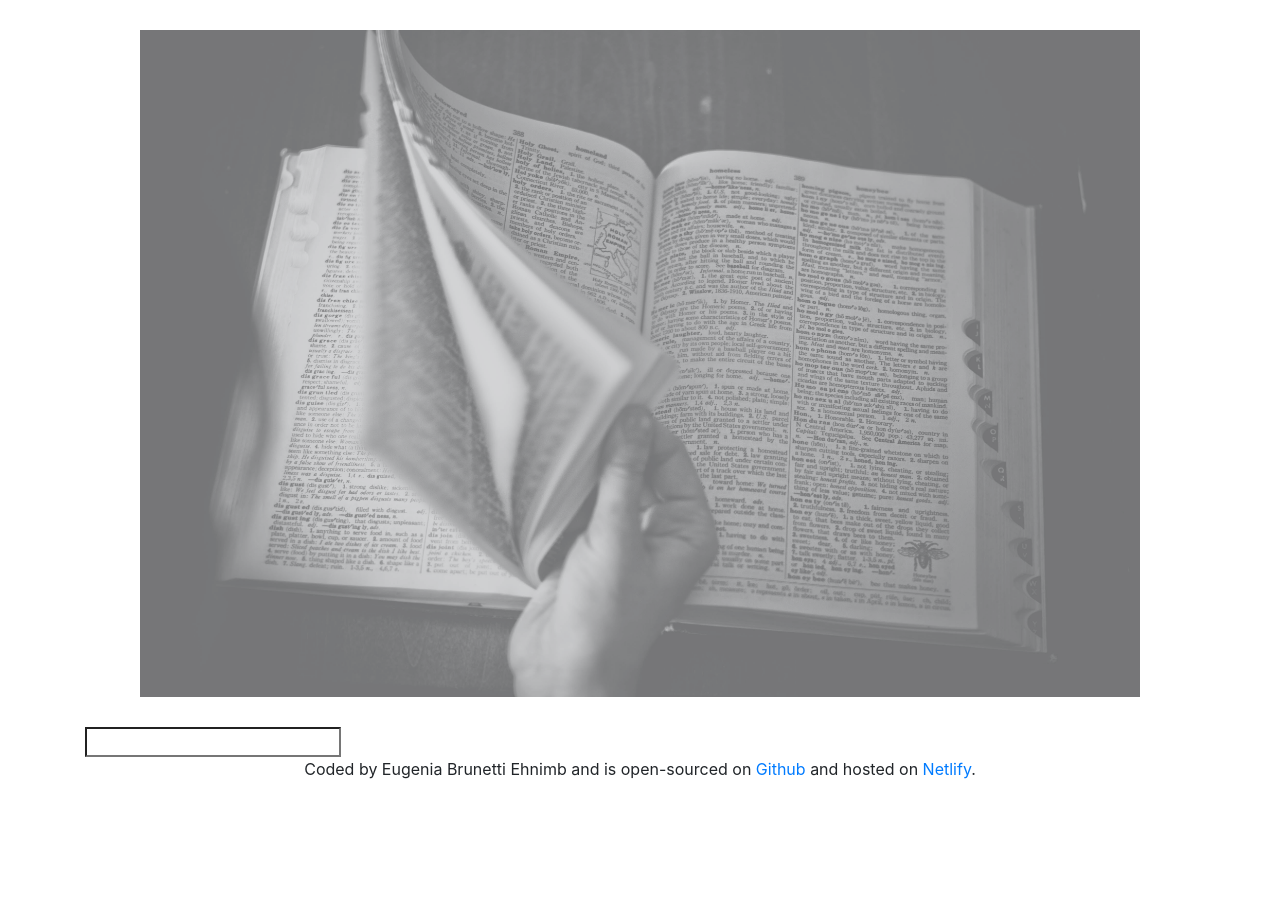
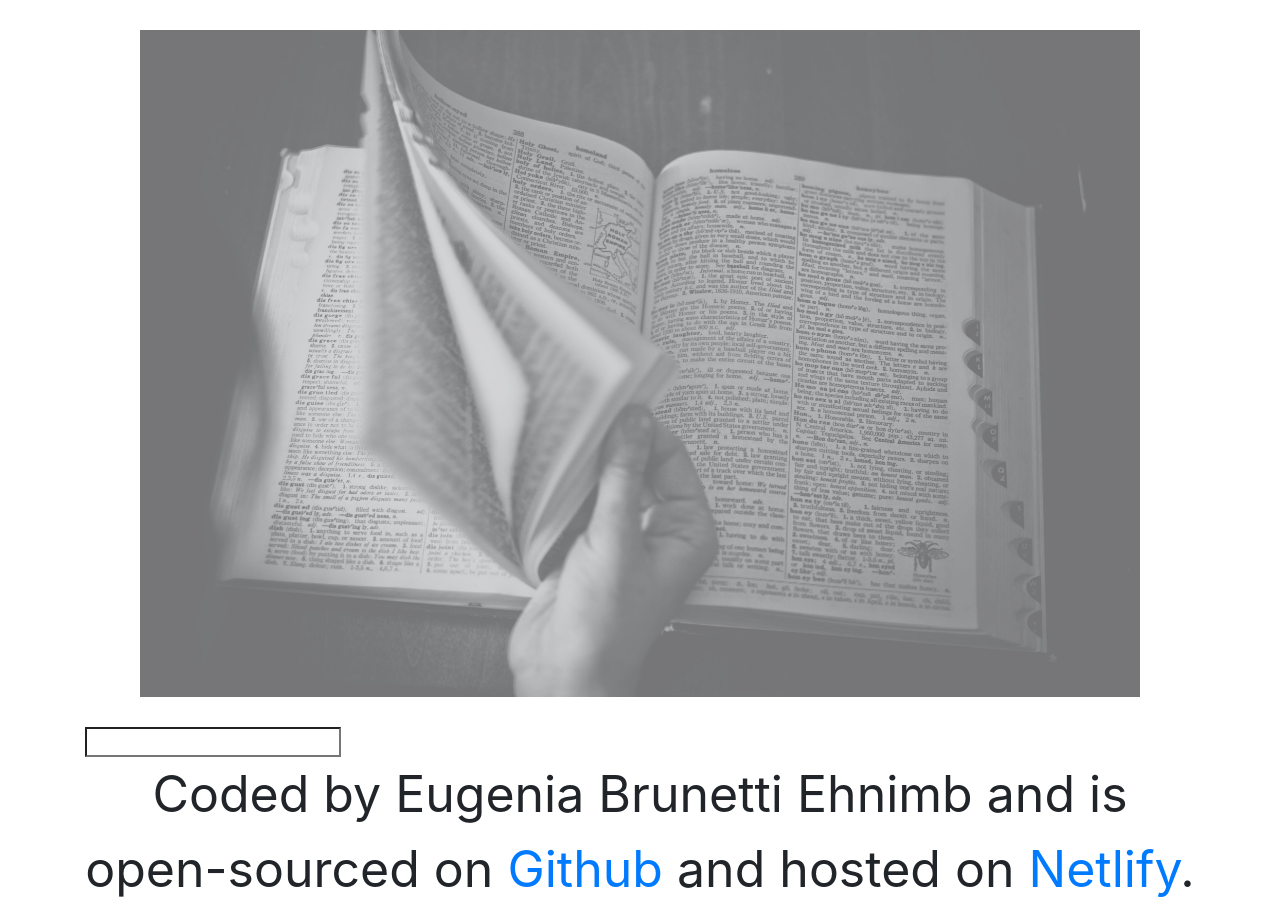
Before and after one commit to eugesuri/app-dictionary, a React (Create React App) app: page / in a window 1280 px wide. Before the commit the page ends 800 px from the top, so only its background shows below. Built offline with nearby package versions, Linux system fonts and the light colour scheme.

Commit message:
font-size change

```diff
--- a/src/App.css
+++ b/src/App.css
@@ -8,3 +8,8 @@
 .App-header {
   margin: 30px;
 }
+
+.App-footer {
+  text-align: center;
+  font-size: 50px;
+}
--- a/src/App.js
+++ b/src/App.js
@@ -12,7 +12,7 @@ function App() {
         <main>
           <Dictionary />
         </main>
-        <footer className="text-center">
+        <footer className="App-footer">
           {" "}
           Coded by Eugenia Brunetti Ehnimb and is open-sourced on {""}
           <a
```
